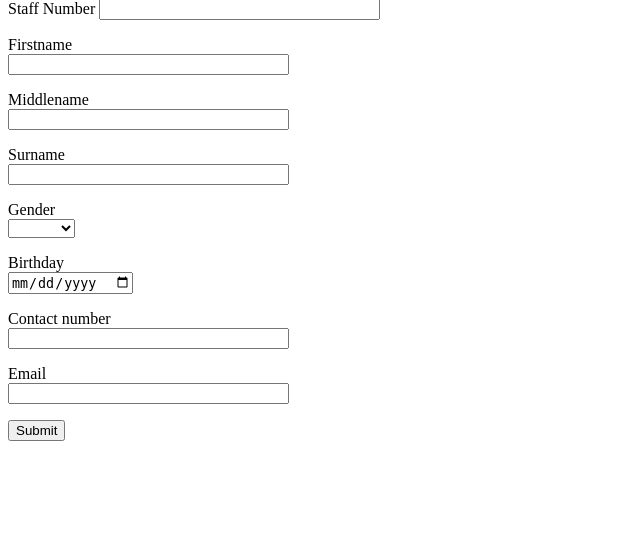
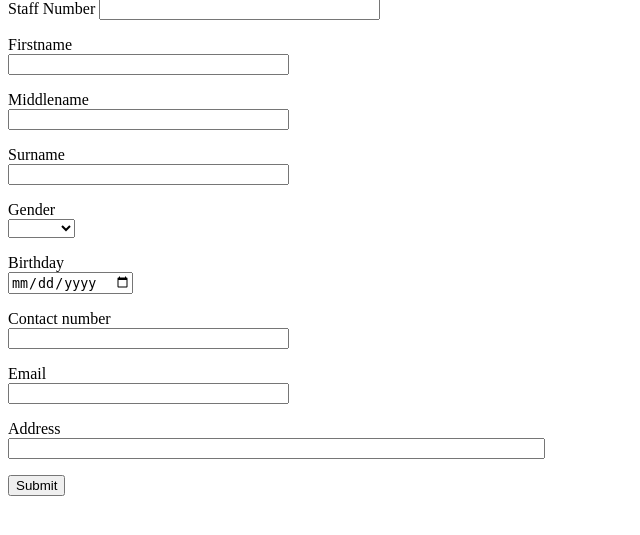
Before and after one commit to fadyboy/tessy_platform, a Flask app: page /add_staff in a window 1280 px wide. Shown: the part 229-764 px from the top of the page, without its empty margins (0-640 px from the left). Run offline with Flask 2, Linux system fonts and the light colour scheme; the visitor is signed in with stand-in values (Sample User, id 1); data comes from the database, SQL or seed files in the repository; data that the repository does not hold is empty; some libraries are stand-ins or nearby versions.

Commit message:
Added address fields to add_staff and add_student forms and modified relevant routes

```diff
--- a/student-platform/studentapp/forms.py
+++ b/student-platform/studentapp/forms.py
@@ -61,6 +61,7 @@ class AddStaffForm(FlaskForm):
     birthday = DateField("Birthday", format="%Y-%m-%d", validators=[DataRequired()])
     contact_number = StringField("Contact number")
     email = StringField("Email", validators=[DataRequired(), Email()])
+    address = StringField("Address")
     submit = SubmitField("Submit")
 
     def validate_serial_number(self, serial_number):
@@ -79,6 +80,7 @@ class AddStudentForm(AddStaffForm):
     contact_number = StringField("Parent/Guardian Contact Number")
     email = StringField("Parent/Guardian Email", validators=[DataRequired(), Email()])
     parent_guardian_name = StringField("Parent/Guardian name", validators=[DataRequired()])
+    address = StringField("Address")
     classrooms = QuerySelectField(query_factory=classroom_query, allow_blank=True, blank_text="Select class",
                                   get_label="classroom_symbol", get_pk=get_pk)
     submit = SubmitField("Submit")
--- a/student-platform/studentapp/routes.py
+++ b/student-platform/studentapp/routes.py
@@ -75,7 +75,9 @@ def add_staff():
             gender=form.gender.data,
             birthday=form.birthday.data,
             contact_number=form.contact_number.data,
-            email=form.email.data)
+            email=form.email.data,
+            address=form.address.data
+        )
         db.session.add(staff_user)
         db.session.commit()
         flash(f"{staff_user.firstname} {staff_user.surname} added as a member of staff")
@@ -100,6 +102,7 @@ def add_student():
             contact_number=form.contact_number.data,
             email=form.email.data,
             parent_guardian_name=form.parent_guardian_name.data,
+            address=form.address.data,
             classroom_id=classroom.id
         )
         db.session.add(student)
--- a/student-platform/studentapp/templates/add_staff.html
+++ b/student-platform/studentapp/templates/add_staff.html
@@ -55,6 +55,10 @@
                 <span style="color: red">{{ error }}</span>
             {% endfor %}
         </p>
+        <p>
+            {{ form.address.label }}<br/>
+            {{ form.address(size=64) }}
+        </p>
         <p> {{ form.submit() }}</p>
 
     </form>
--- a/student-platform/studentapp/templates/add_student.html
+++ b/student-platform/studentapp/templates/add_student.html
@@ -60,6 +60,10 @@
             {{ form.parent_guardian_name(size=64) }}
         </p>
         <p>
+            {{ form.address.label }}<br/>
+            {{ form.address(size=64) }}
+        </p>
+        <p>
             {{ form.classrooms() }}
         </p>
         <p>{{ form.submit() }}</p>
```
